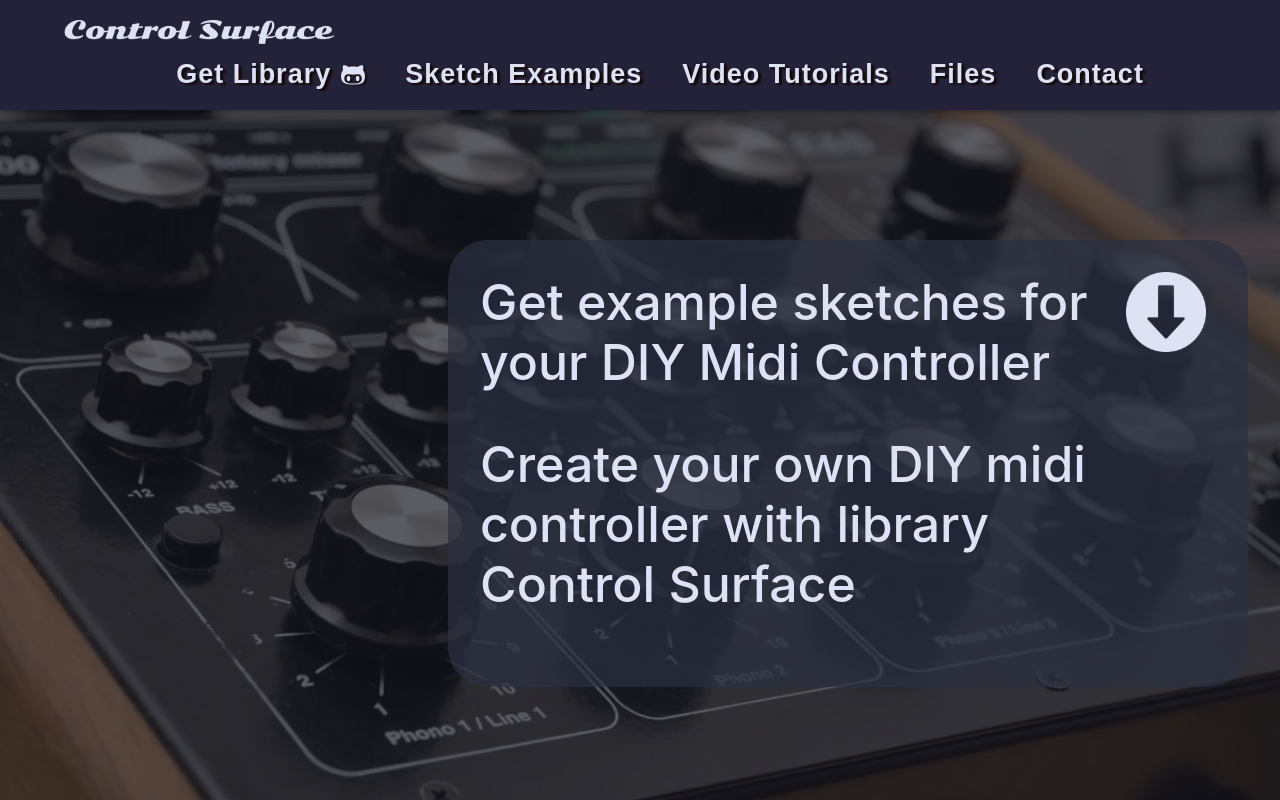
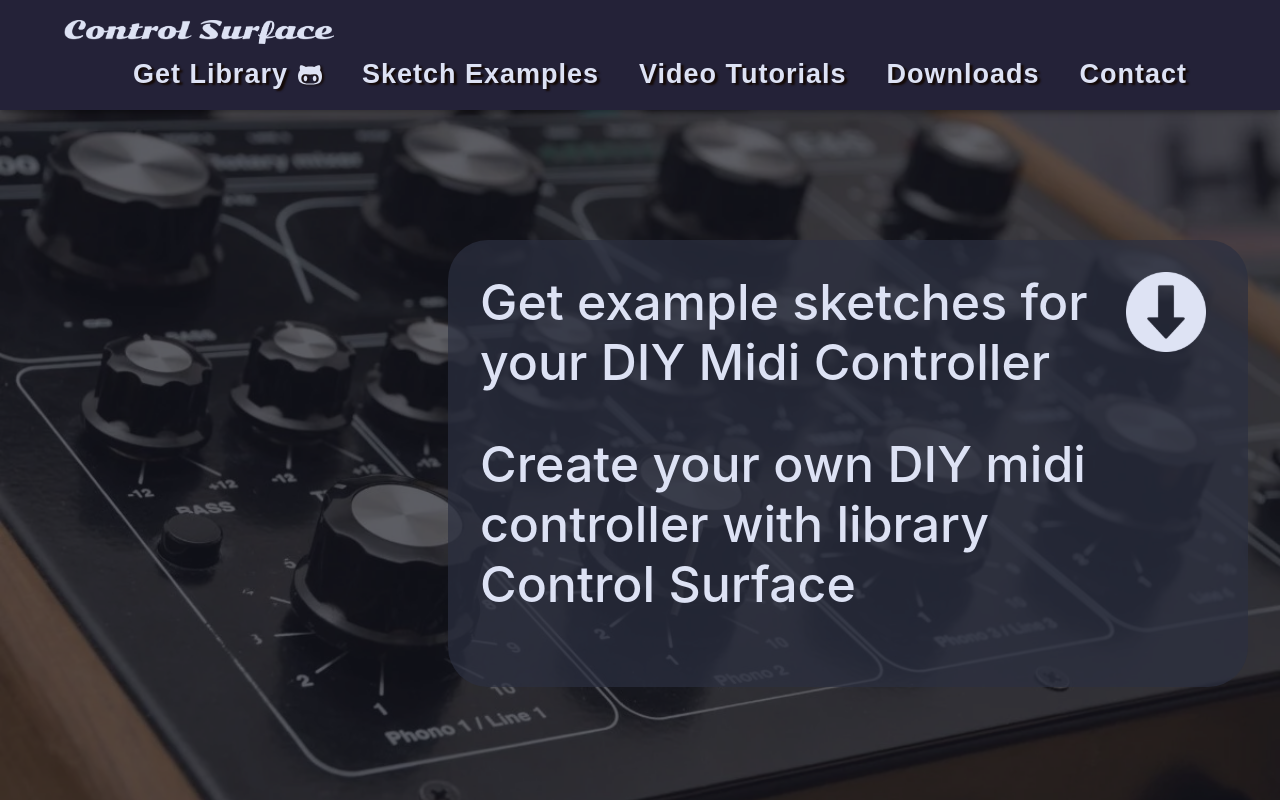
Before and after one commit to kentforth/Control-Surface, a Vue app: page / in a window 1280 px wide. Built offline with nearby package versions, Linux system fonts and the light colour scheme; no server answers; what vue-easy-lightbox would draw is missing.

Commit message:
change page name to Downloads

```diff
--- a/src/components/Navigation.vue
+++ b/src/components/Navigation.vue
@@ -47,8 +47,8 @@
           <router-link :to="{ name: 'Tutorials' }">
             <span @click="toggleNav">Video Tutorials</span>
           </router-link>
-          <router-link :to="{ name: 'Files' }">
-            <span @click="toggleNav">Files</span>
+          <router-link :to="{ name: 'Downloads' }">
+            <span @click="toggleNav">Downloads</span>
           </router-link>
           <router-link :to="{ name: 'Contact' }">
             <span @click="toggleNav">Contact</span>
--- a/src/router/index.js
+++ b/src/router/index.js
@@ -50,13 +50,13 @@
     component: () => import("../views/Tutorials")
   },
   {
-    path: "/files",
-    name: "Files",
+    path: "/downloads",
+    name: "Downloads",
     meta: {
-      title: "Files",
+      title: "Downloads",
       layout: Default
     },
-    component: () => import("../views/Files")
+    component: () => import("../views/Downloads")
   },
   {
     path: "/contact",
--- a/src/views/Files.vue
+++ b/src/views/Downloads.vue
@@ -1,7 +1,7 @@
 <template>
   <div class="container">
     <div class="files">
-      <h1>Files</h1>
+      <h1>Downloads</h1>
       <div class="files-list">
         <div class="files-list__item" v-for="file in files" :key="file.id">
           <h2>{{ file.title }}</h2>
@@ -23,7 +23,7 @@
 import Button from "@/components/Button";
 
 export default {
-  name: "Files",
+  name: "Downloads",
   components: { Button },
   data: () => ({
     button: {
--- a/src/views/Tutorials.vue
+++ b/src/views/Tutorials.vue
@@ -97,5 +97,11 @@
   @include responsive(phone) {
     padding: 5em 0 2em 0;
   }
+
+  .spinner {
+    position: absolute;
+    top: 45%;
+    left: 45%;
+  }
 }
 </style>
```
